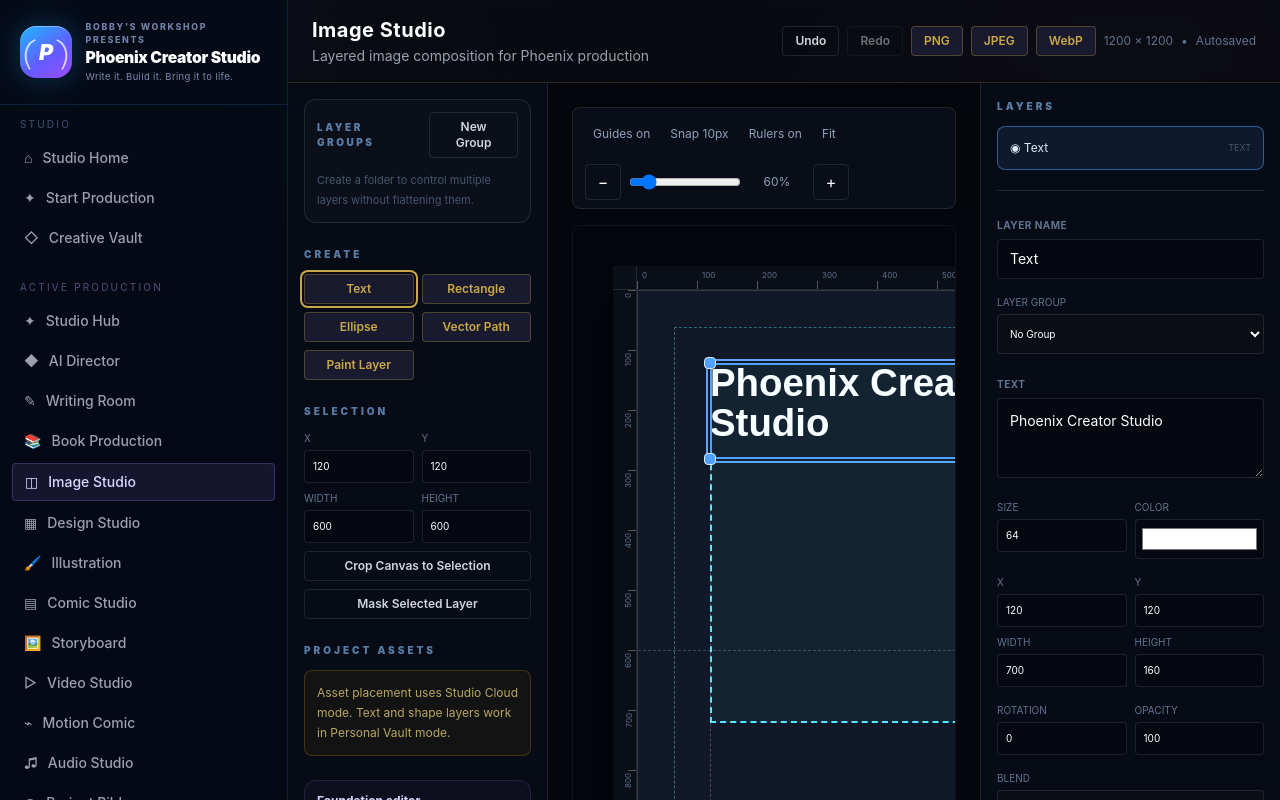
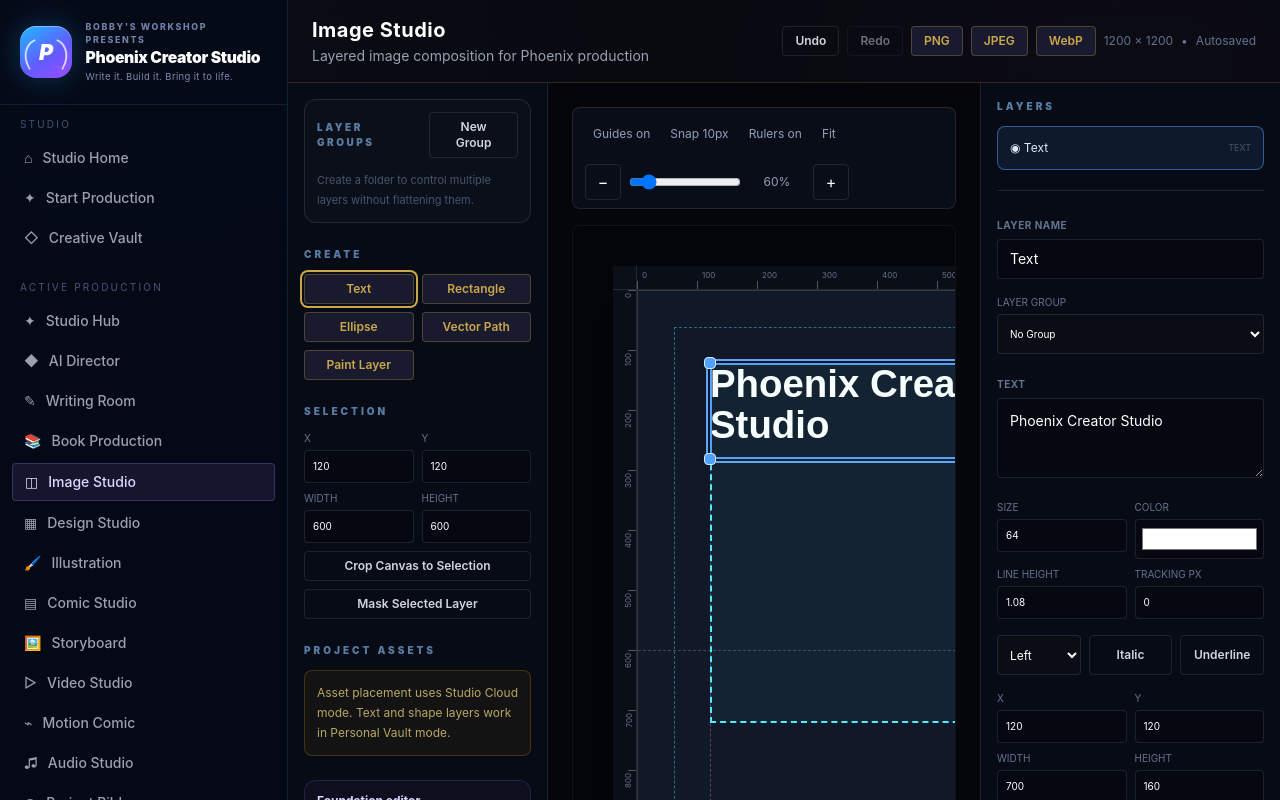
Before and after one commit to Bboy9090/SagaArchitect, a Next.js app: page /universe/1/image in a window 1280 px wide. Both pictures are taken after a click on the button "Text". Shown: the top 800 px of the page. Built offline with nearby package versions, Linux system fonts and the light colour scheme.

Commit message:
feat(image): add advanced typography controls and preview

```diff
--- a/src/app/universe/[id]/image/page.tsx
+++ b/src/app/universe/[id]/image/page.tsx
@@ -30,6 +30,8 @@ import {
   normalizeLayerAdjustments,
   scaleVectorContours,
   scaleVectorPoints,
+  textLetterSpacing,
+  textLineHeight,
   vectorPathFillRule,
   vectorPathSvgD,
   type PhoenixMediaDocument,
@@ -621,8 +623,12 @@ export default function ImageStudioPage({ params }: ImageStudioPageProps) {
                           fontSize: layer.fontSize * scale,
                           fontFamily: layer.fontFamily,
                           fontWeight: layer.fontWeight,
+                          fontStyle: layer.italic ? 'italic' : 'normal',
+                          textDecoration: layer.underline ? 'underline' : 'none',
+                          letterSpacing: textLetterSpacing(layer) * scale,
                           textAlign: layer.align,
-                          lineHeight: 1.05,
+                          lineHeight: `${textLineHeight(layer) * scale}px`,
+                          whiteSpace: 'pre-wrap',
                         }}
                       >
                         {layer.text}
@@ -799,6 +805,21 @@ export default function ImageStudioPage({ params }: ImageStudioPageProps) {
                     <label className="text-[10px] uppercase text-slate-500">Color
                       <input type="color" value={selectedLayer.color} onChange={event => patchSelectedLayer({ color: event.target.value } as Partial<PhoenixMediaLayer>)} className="mt-1 h-10 w-full rounded border border-white/10 bg-black/20 p-1" />
                     </label>
+                    <label className="text-[10px] uppercase text-slate-500">Line height
+                      <input type="number" min={0.5} max={4} step={0.05} value={selectedLayer.lineHeight ?? 1.08} onChange={event => patchSelectedLayer({ lineHeight: Number(event.target.value) } as Partial<PhoenixMediaLayer>)} className="mt-1 w-full rounded border border-white/10 bg-black/20 p-2 text-white" />
+                    </label>
+                    <label className="text-[10px] uppercase text-slate-500">Tracking px
+                      <input type="number" min={-20} max={200} step={0.5} value={selectedLayer.letterSpacing ?? 0} onChange={event => patchSelectedLayer({ letterSpacing: Number(event.target.value) } as Partial<PhoenixMediaLayer>)} className="mt-1 w-full rounded border border-white/10 bg-black/20 p-2 text-white" />
+                    </label>
+                  </div>
+                  <div className="grid grid-cols-3 gap-2">
+                    <select value={selectedLayer.align} onChange={event => patchSelectedLayer({ align: event.target.value as 'left' | 'center' | 'right' } as Partial<PhoenixMediaLayer>)} className="min-h-10 rounded border border-white/10 bg-[#0a0d14] px-2 text-xs text-white">
+                      <option value="left">Left</option>
+                      <option value="center">Center</option>
+                      <option value="right">Right</option>
+                    </select>
+                    <Button size="sm" variant={selectedLayer.italic ? 'gold' : 'ghost'} onClick={() => patchSelectedLayer({ italic: !selectedLayer.italic } as Partial<PhoenixMediaLayer>)}>Italic</Button>
+                    <Button size="sm" variant={selectedLayer.underline ? 'gold' : 'ghost'} onClick={() => patchSelectedLayer({ underline: !selectedLayer.underline } as Partial<PhoenixMediaLayer>)}>Underline</Button>
                   </div>
                 </>
               )}
```
